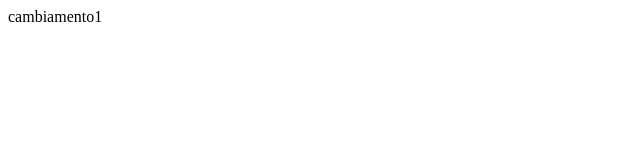
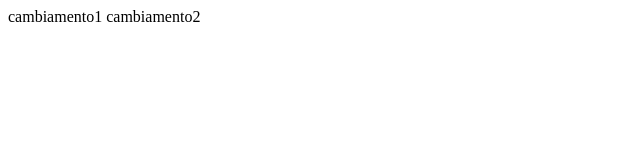
Before and after one commit to fabio98p/prova1, a plain HTML site: page index.html in a window 1280 px wide. Shown: the whole page, without its empty margins (0-640 px from the left). Drawn offline with Linux system fonts and the light colour scheme.

Commit message:
cambiamento2

```diff
--- a/index.html
+++ b/index.html
@@ -6,5 +6,6 @@
   </head>
   <body>
     cambiamento1
+    cambiamento2
   </body>
 </html>
```
